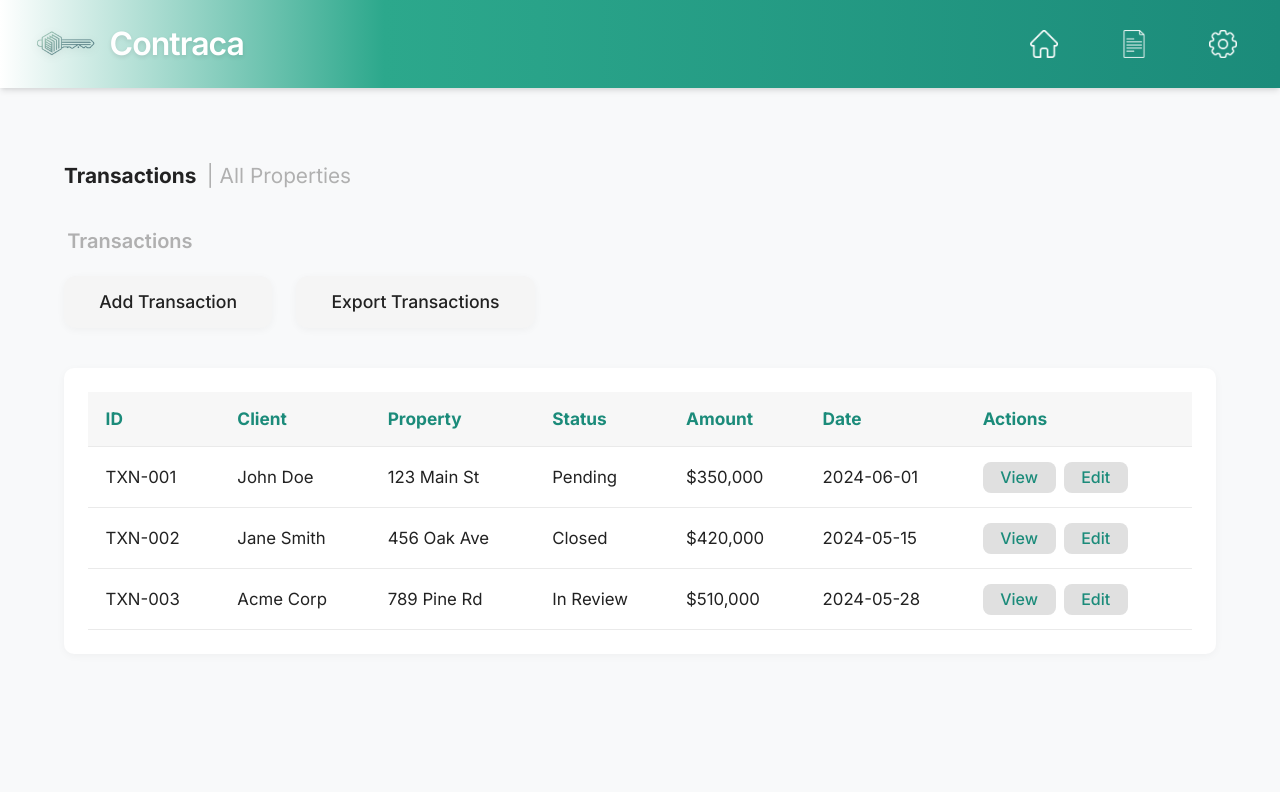
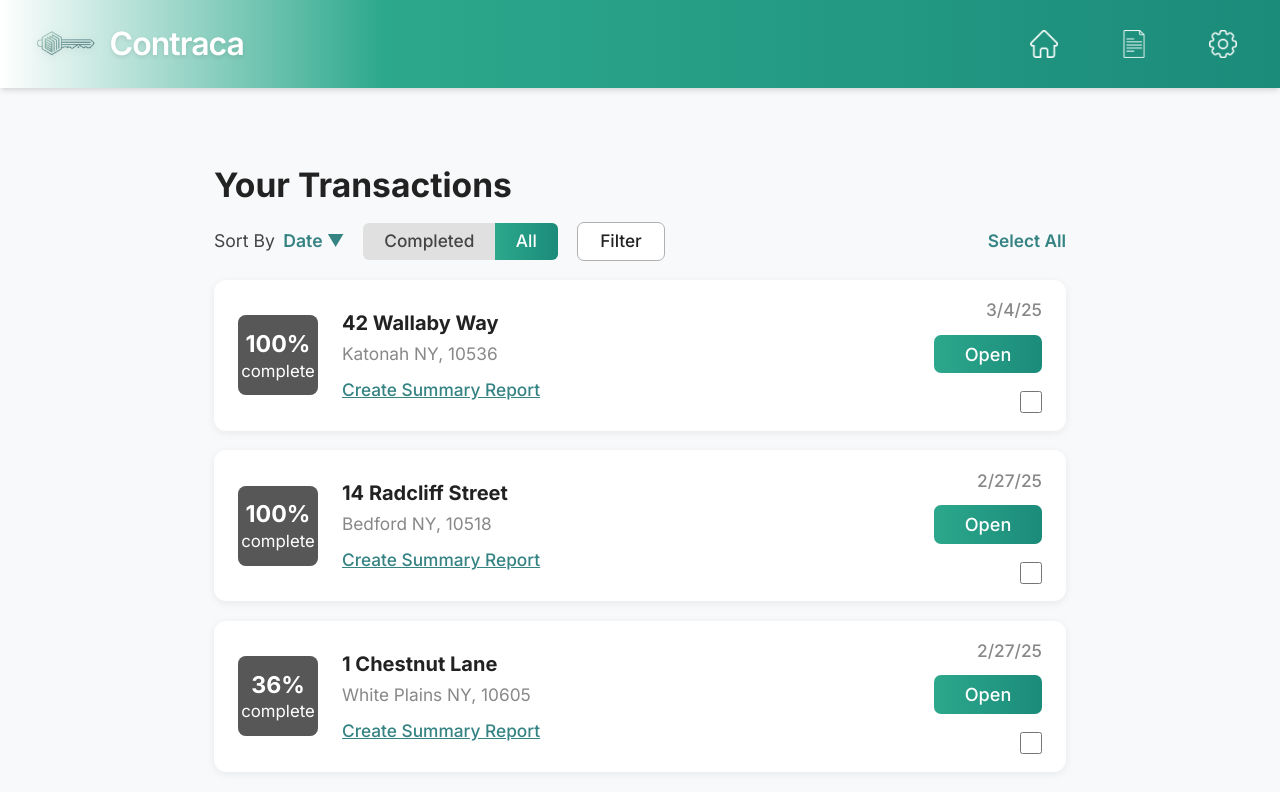
Before and after one commit to fyanez1/Contraca-demo, a Vue app: page /transactions in a window 1280 px wide. Shown: the top 792 px of the page. Built offline with nearby package versions, Linux system fonts and the light colour scheme; no server answers; grey boxes are pictures that could not be loaded.

Commit message:
improve transactions page UI

```diff
--- a/client/views/TransactionsView.vue
+++ b/client/views/TransactionsView.vue
@@ -1,44 +1,38 @@
 <template>
   <main class="transactions-main">
-    <div class="header-bar">
-      <span class="header-title">Transactions</span>
-      <span class="header-subtitle">| {{ selectedProperty || 'All Properties' }}</span>
+    <div class="transactions-header-row">
+      <h2 class="transactions-title">Your Transactions</h2>
     </div>
-    <div class="breadcrumb-row">
-      <span class="breadcrumb-current">Transactions</span>
+    <div class="transactions-toolbar">
+      <div class="sort-section">
+        Sort By <span class="sort-link">Date <span class="sort-arrow">▼</span></span>
+      </div>
+      <div class="status-toggle">
+        <button :class="['status-btn', { active: statusFilter === 'Completed' }]" @click="statusFilter = 'Completed'">Completed</button>
+        <button :class="['status-btn', { active: statusFilter === 'All' }]" @click="statusFilter = 'All'">All</button>
+      </div>
+      <button class="filter-btn">Filter</button>
+      <span class="select-all-link">Select All</span>
     </div>
-    <div class="action-buttons">
-      <button class="action-btn">Add Transaction</button>
-      <button class="action-btn">Export Transactions</button>
-    </div>
-    <div class="transactions-table-wrapper">
-      <table class="transactions-table">
-        <thead>
-          <tr>
-            <th>ID</th>
-            <th>Client</th>
-            <th>Property</th>
-            <th>Status</th>
-            <th>Amount</th>
-            <th>Date</th>
-            <th>Actions</th>
-          </tr>
-        </thead>
-        <tbody>
-          <tr v-for="txn in transactions" :key="txn.id">
-            <td>{{ txn.id }}</td>
-            <td>{{ txn.client }}</td>
-            <td>{{ txn.property }}</td>
-            <td>{{ txn.status }}</td>
-            <td>${{ txn.amount.toLocaleString() }}</td>
-            <td>{{ txn.date }}</td>
-            <td>
-              <button class="table-action-btn" @click="handleView(txn)">View</button>
-              <button class="table-action-btn">Edit</button>
-            </td>
-          </tr>
-        </tbody>
-      </table>
+    <div class="transactions-list">
+      <div v-for="txn in transactions" :key="txn.id" class="transaction-card">
+        <div class="txn-badge">
+          <div class="txn-badge-inner">
+            <span class="txn-badge-pct">{{ txn.completion }}%</span>
+            <span class="txn-badge-label">complete</span>
+          </div>
+        </div>
+        <div class="txn-main-info">
+          <div class="txn-property-name">{{ txn.property }}</div>
+          <div class="txn-property-address">{{ txn.address }}</div>
+          <a href="#" class="txn-summary-link">Create Summary Report</a>
+        </div>
+        <div class="txn-side-info">
+          <div class="txn-date">{{ txn.date }}</div>
+          <button class="txn-open-btn" @click="handleView(txn)">Open</button>
+          <input type="checkbox" class="txn-checkbox" />
+        </div>
+      </div>
     </div>
   </main>
 </template>
@@ -48,117 +42,199 @@ import { ref } from 'vue';
 import { useRouter } from 'vue-router';
 
 const router = useRouter();
-const selectedProperty = ref('');
+const statusFilter = ref('All');
 
 const transactions = ref([
-  { id: 'TXN-001', client: 'John Doe', property: '123 Main St', status: 'Pending', amount: 350000, date: '2024-06-01' },
-  { id: 'TXN-002', client: 'Jane Smith', property: '456 Oak Ave', status: 'Closed', amount: 420000, date: '2024-05-15' },
-  { id: 'TXN-003', client: 'Acme Corp', property: '789 Pine Rd', status: 'In Review', amount: 510000, date: '2024-05-28' },
+  { id: 'TXN-001', client: 'John Doe', property: '42 Wallaby Way', address: 'Katonah NY, 10536', completion: 100, date: '3/4/25' },
+  { id: 'TXN-002', client: 'Jane Smith', property: '14 Radcliff Street', address: 'Bedford NY, 10518', completion: 100, date: '2/27/25' },
+  { id: 'TXN-003', client: 'Acme Corp', property: '1 Chestnut Lane', address: 'White Plains NY, 10605', completion: 36, date: '2/27/25' },
 ]);
 
 const handleView = (transaction: any) => {
-  selectedProperty.value = transaction.property;
   router.push({ name: 'Documents', query: { property: transaction.property } });
 };
 </script>
 
 <style scoped>
 .transactions-main {
-  max-width: 1200px;
+  max-width: 900px;
   margin: 2.5rem auto;
   padding: 0 1.5rem;
 }
-.header-bar {
+.transactions-header-row {
   display: flex;
   align-items: center;
-  font-size: 1.3rem;
-  font-weight: 600;
-  margin-bottom: 2.2rem;
+  margin-bottom: 0.7rem;
+}
+.transactions-title {
+  font-size: 2.1rem;
+  font-weight: 700;
   color: #222;
+  margin: 0;
 }
-.header-title {
-  font-weight: bold;
-}
-.header-subtitle {
-  color: #b0b0b0;
-  font-weight: 400;
-  margin-left: 0.5em;
-}
-.breadcrumb-row {
+.transactions-toolbar {
   display: flex;
   align-items: center;
-  font-size: 1.25rem;
+  gap: 1.2rem;
   margin-bottom: 1.2rem;
-  margin-left: 0.2rem;
-  gap: 0.5em;
 }
-.breadcrumb-current {
-  color: #b0b0b0;
+.sort-section {
+  font-size: 1.1rem;
+  color: #444;
+}
+.sort-link {
+  color: #368383;
   font-weight: 600;
+  cursor: pointer;
+  margin-left: 0.2em;
 }
-.action-buttons {
+.sort-arrow {
+  font-size: 0.95em;
+}
+.status-toggle {
   display: flex;
-  gap: 1.5rem;
-  margin-bottom: 2.5rem;
-  justify-content: flex-start;
+  border-radius: 6px;
+  overflow: hidden;
+  background: #e0e0e0;
 }
-.action-btn {
-  background: #f5f5f5;
-  color: #222;
-  font-size: 1.1rem;
+.status-btn {
+  background: none;
+  border: none;
+  padding: 0.5em 1.2em;
+  font-size: 1.08rem;
   font-weight: 500;
-  border: none;
-  border-radius: 12px;
-  padding: 1rem 2.2rem;
+  color: #444;
   cursor: pointer;
-  box-shadow: 0 2px 8px rgba(0,0,0,0.04);
-  transition: background 0.2s, color 0.2s;
+  transition: background 0.18s, color 0.18s;
 }
-.action-btn:hover {
+.status-btn.active {
   background: linear-gradient(90deg, #2ca88c 0%, #1b8b7a 100%);
   color: #fff;
 }
-.transactions-table-wrapper {
+.filter-btn {
   background: #fff;
-  border-radius: 10px;
-  box-shadow: 0 2px 8px rgba(0,0,0,0.04);
-  padding: 1.5rem;
-  overflow-x: auto;
-}
-.transactions-table {
-  width: 100%;
-  border-collapse: collapse;
-  font-family: 'Inter', sans-serif;
-}
-.transactions-table th, .transactions-table td {
-  padding: 0.9rem 1.1rem;
-  text-align: left;
-  border-bottom: 1px solid #eaeaea;
-}
-.transactions-table th {
-  background: #f7f7f7;
-  color: #1b8b7a;
-  font-weight: 700;
+  border: 1.5px solid #b0b0b0;
+  border-radius: 7px;
+  padding: 0.5em 1.3em;
   font-size: 1.08rem;
-}
-.transactions-table td {
+  font-weight: 500;
   color: #222;
-  font-size: 1.05rem;
-}
-.table-action-btn {
-  background: #e0e0e0;
-  color: #1b8b7a;
-  border: none;
-  border-radius: 8px;
-  padding: 0.4rem 1.1rem;
-  margin-right: 0.5rem;
-  font-size: 1rem;
-  font-weight: 500;
   cursor: pointer;
   transition: background 0.18s, color 0.18s;
 }
-.table-action-btn:hover {
-  background: #2ca88c;
+.filter-btn:hover {
+  background: #f5f5f5;
+}
+.select-all-link {
+  color: #368383;
+  font-weight: 600;
+  cursor: pointer;
+  margin-left: auto;
+  font-size: 1.08rem;
+}
+.transactions-list {
+  display: flex;
+  flex-direction: column;
+  gap: 1.2rem;
+}
+.transaction-card {
+  display: flex;
+  align-items: center;
+  background: #fff;
+  border-radius: 12px;
+  box-shadow: 0 2px 8px rgba(0,0,0,0.07);
+  padding: 1.1rem 1.5rem;
+  gap: 1.5rem;
+  position: relative;
+}
+.txn-badge {
+  min-width: 80px;
+  min-height: 80px;
+  background: #e0e0e0 url('https://images.unsplash.com/photo-1506744038136-46273834b3fb?auto=format&fit=facearea&w=80&h=80&q=80') center/cover no-repeat;
+  border-radius: 8px;
+  display: flex;
+  align-items: center;
+  justify-content: center;
+}
+.txn-badge-inner {
+  display: flex;
+  flex-direction: column;
+  align-items: center;
+  justify-content: center;
+  background: rgba(0,0,0,0.45);
+  border-radius: 8px;
+  width: 80px;
+  height: 80px;
   color: #fff;
+  font-weight: 700;
+}
+.txn-badge-pct {
+  font-size: 1.45rem;
+  font-weight: 700;
+}
+.txn-badge-label {
+  font-size: 1.05rem;
+  font-weight: 400;
+  margin-top: -0.2em;
+}
+.txn-main-info {
+  flex: 2;
+  display: flex;
+  flex-direction: column;
+  gap: 0.2em;
+}
+.txn-property-name {
+  font-size: 1.25rem;
+  font-weight: 700;
+  color: #222;
+}
+.txn-property-address {
+  font-size: 1.08rem;
+  color: #888;
+  margin-bottom: 0.2em;
+}
+.txn-summary-link {
+  color: #368383;
+  font-size: 1.08rem;
+  text-decoration: underline;
+  font-weight: 500;
+  margin-top: 0.2em;
+  width: fit-content;
+}
+.txn-summary-link:hover {
+  color: #1b8b7a;
+}
+.txn-side-info {
+  display: flex;
+  flex-direction: column;
+  align-items: flex-end;
+  gap: 0.7em;
+  min-width: 110px;
+}
+.txn-date {
+  color: #888;
+  font-size: 1.08rem;
+  font-weight: 500;
+}
+.txn-open-btn {
+  background: linear-gradient(90deg, #2ca88c 0%, #1b8b7a 100%);
+  color: #fff;
+  border: none;
+  border-radius: 7px;
+  padding: 0.5em 1.7em;
+  font-size: 1.13rem;
+  font-weight: 500;
+  cursor: pointer;
+  margin-bottom: 0.2em;
+  transition: background 0.18s, color 0.18s;
+}
+.txn-open-btn:hover {
+  background: linear-gradient(90deg, #249b7e 0%, #167a6a 100%);
+}
+.txn-checkbox {
+  width: 22px;
+  height: 22px;
+  accent-color: #2ca88c;
+  margin-top: 0.2em;
 }
 </style>
```
